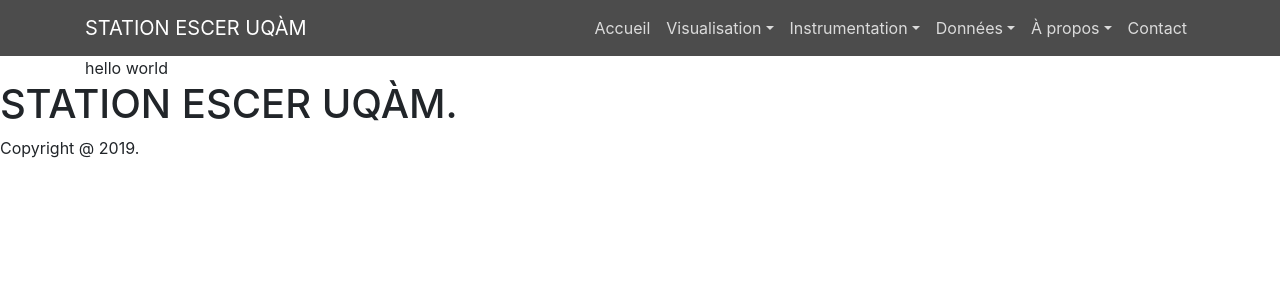
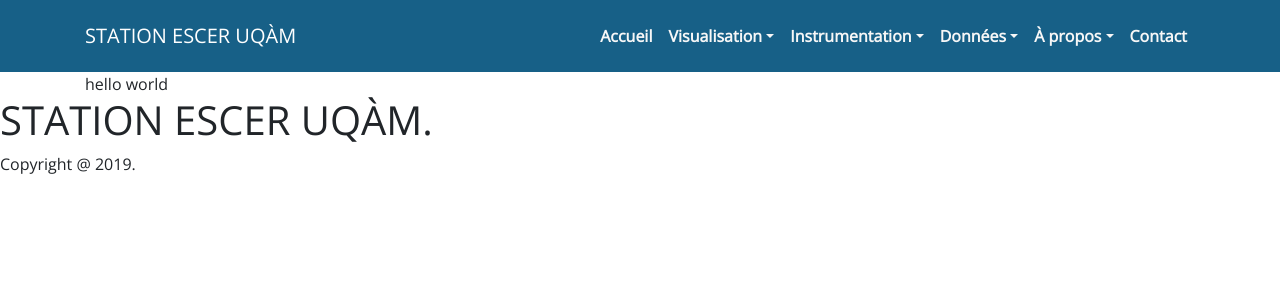
Before and after one commit to ploumzoum/uqam_station_website, a Django app: page / in a window 1280 px wide. Shown: the top 300 px of the page. Run offline with Django 3.2, Linux system fonts and the light colour scheme; style sheets or scripts are compiled from the project's sources; some libraries are stand-ins or nearby versions.

Commit message:
ajout du font

```diff
--- a/static/scss/_dropdown.scss
+++ b/static/scss/_dropdown.scss
@@ -10,5 +10,10 @@
 
 .dropdown-menu {
   background-color: $dropdown-background-color;
-
+  border-radius: 0;
+  .dropdown-item {
+    color: $dropdown-color;
+    font-weight: 500;
+  }
+  border: 0;
 }
--- /dev/null
+++ b/static/scss/_global.scss
@@ -0,0 +1,3 @@
+body {
+  font-family: 'Open Sans', sans-serif;
+}
--- a/static/scss/_navbar.scss
+++ b/static/scss/_navbar.scss
@@ -1,3 +1,9 @@
 nav {
-  background-color: fade-out($black, 0.3);
+  padding-top: 1rem !important;
+  padding-bottom: 1rem !important;
+  background-color: $navbar-background-color;
+  .nav-link {
+        font-weight: 700;
+
+  }
 }
--- a/static/scss/_variables.scss
+++ b/static/scss/_variables.scss
@@ -1,2 +1,5 @@
-$navbar-dark-color:  rgba(white, .80);
-$dropdown-background-color:  fade-out(black, 0.27);
+$navbar-dark-color: darken(white, 3%);
+$dropdown-color: darken(white, 3%);
+$dropdown-background-color: #176087;
+$navbar-background-color: #176087;
+$dropdown-link-hover-bg: darken($dropdown-background-color, 5%);
--- a/static/scss/uqam_station.scss
+++ b/static/scss/uqam_station.scss
@@ -1,3 +1,5 @@
+
+
 @import "variables";
 // Importation de tout les styles de bootstrap
 @import "../bootstrap/scss/bootstrap";
@@ -5,3 +7,4 @@
 // Importation des modifications du style
 @import "navbar";
 @import "dropdown";
+@import "global";
--- a/templates/base.html
+++ b/templates/base.html
@@ -6,6 +6,7 @@
 
 <header>
 	<meta http-equiv="Content-Type" content="text/html; charset=UTF-8"/>
+	<link href="https://fonts.googleapis.com/css?family=Open+Sans&display=swap" rel="stylesheet">
 	<link href="{% sass_src 'scss/uqam_station.scss' %}" rel="stylesheet" type="text/css"/>
 	{% block header %}
 	{% endblock %}
```
Also changed, not shown: uqam_station_website/static/scss/uqam_station.css, 1 other file.
